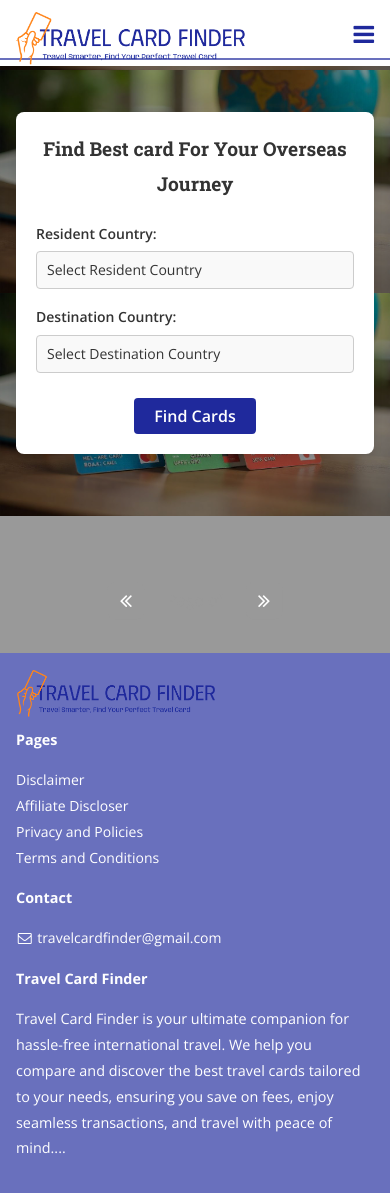
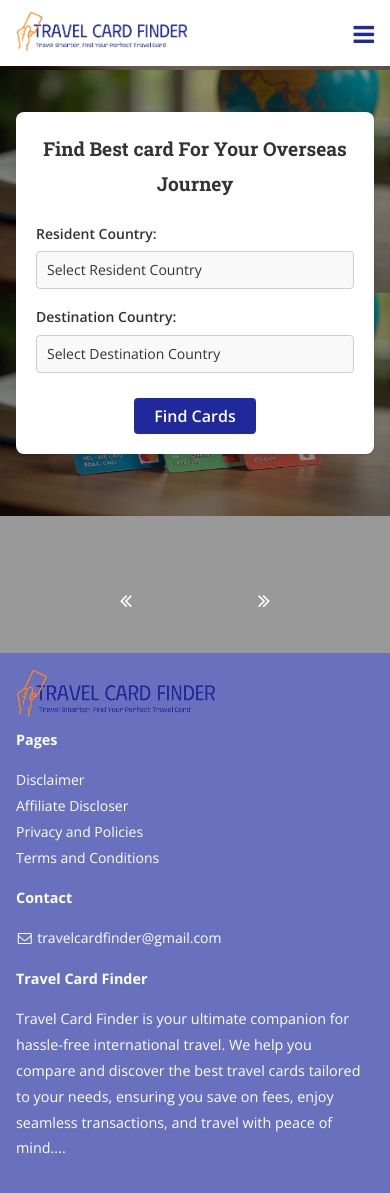
Before and after one commit to TravelCardFinder/TravelCardFinder.github.io, a Jekyll site: the page built from index.html, in a window 390 px wide and 1208 px high. Shown: the top 1193 px of the window. Built offline with Jekyll 4.4.1, drawn with Linux system fonts in a browser that asks for light colours; nearby versions of some CDN libraries.

Commit message:
Added Responsive changes

```diff
--- a/_sass/_layout.scss
+++ b/_sass/_layout.scss
@@ -128,6 +128,9 @@ pre code.hljs {
 	right: 0;
 	background: $white;
 	z-index: 1;
+	@media screen and (max-width: 600px) {
+		box-shadow: none;
+	  }
 	/*
 	*	Navigation Menu - http://refills.bourbon.io/unstyled/ (see "Navigation")
 	*/
@@ -158,6 +161,9 @@ pre code.hljs {
       max-height: 4em;
       margin-top: 0.75em;
       padding-right: 1em;
+	  @media screen and (max-width: 600px) {
+		max-height: 3em;
+	  }
     }
     span {
     	font-size: 1.25em;
@@ -170,6 +176,9 @@ pre code.hljs {
       float: right;
       line-height: 1.5em;
     }
+	@media screen and (max-width: 600px) {
+		padding: 1.5em 0;
+	  }
   }
   ul.navigation-menu {
     clear: both;
```
